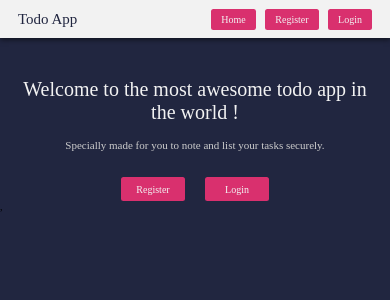
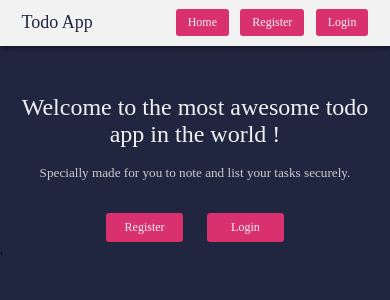
Before and after one commit to paras594/MERN-Todo-App, a React app in the folder client/: page / in a window 390 px wide. Shown: the top 300 px of the page. Built offline with nearby package versions, Linux system fonts and the light colour scheme.

Commit message:
removed the 400px mq

```diff
--- a/client/src/main.scss
+++ b/client/src/main.scss
@@ -26,10 +26,6 @@ body {
 
    @media (max-width: 648px) {
       font-size: 12px;
-   }
-
-   @media (max-width: 400px) {
-      font-size: 10px;
    }
 }
 body {
```
